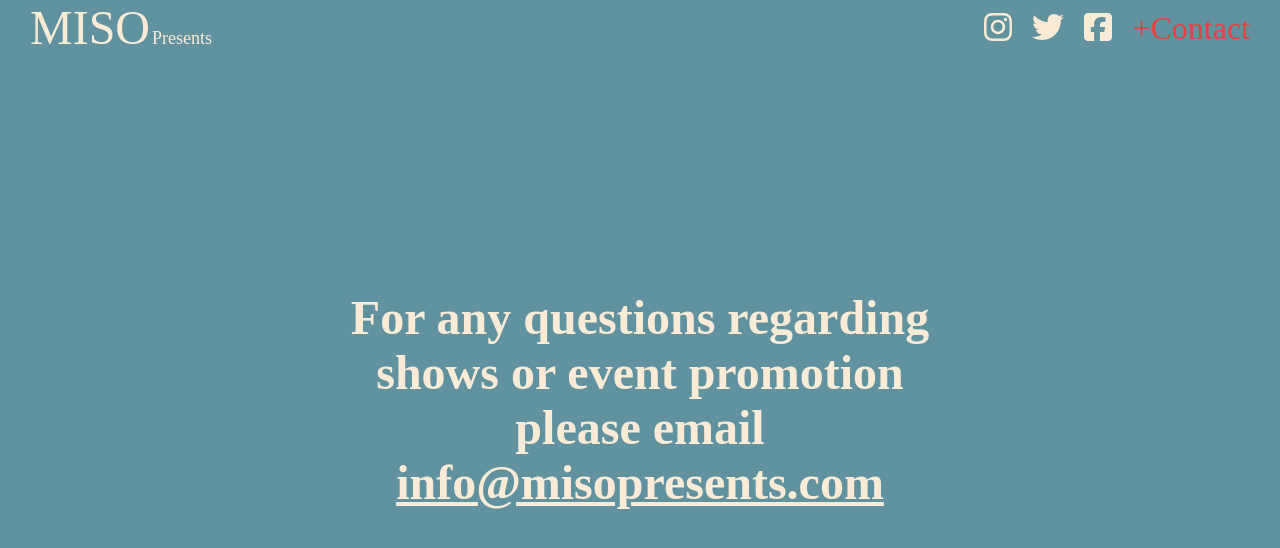
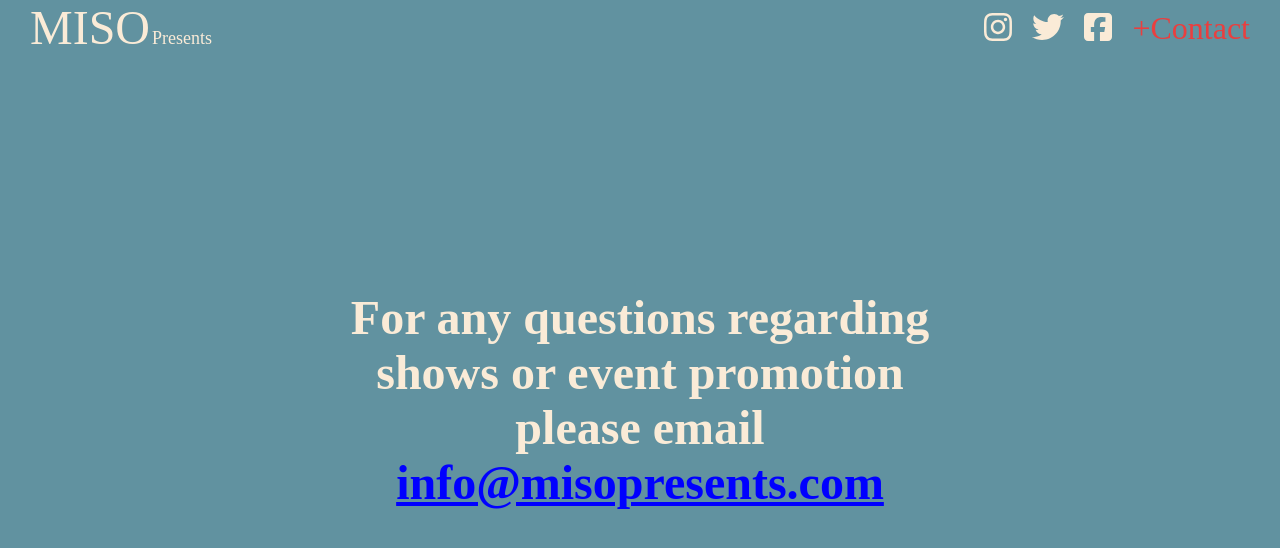
Before and after one commit to PeterwMcClelland/Miso, a React (Create React App) app: page /contact in a window 1280 px wide. Shown: the top 548 px of the page. Built offline with nearby package versions, Linux system fonts and the light colour scheme.

Commit message:
hyperlink Blue

```diff
--- a/src/components/Contact/contact.scss
+++ b/src/components/Contact/contact.scss
@@ -18,7 +18,7 @@
   color: antiquewhite;
   font-family: 'Bodoni Moda', serif;
   text-decoration: underline;
-
+  color: rgb(0, 0, 255);
 }
 
 @media only screen and (max-width: 450px) {
```
